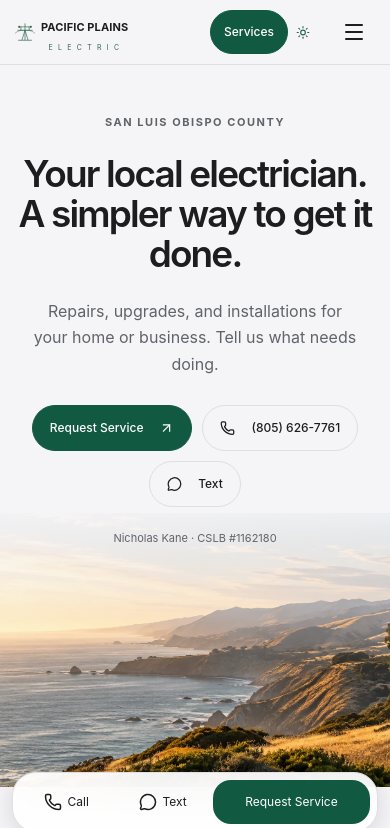
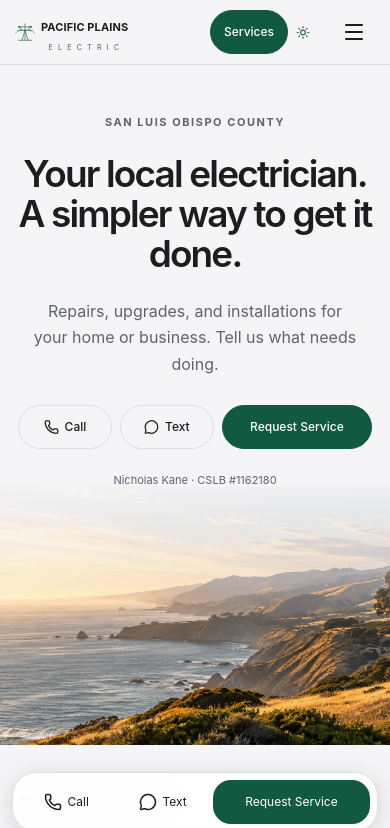
Before and after one commit to Sugar-Kane/Pacific-Plains-Electric, a Next.js app: page / in a window 390 px wide. Shown: the top 828 px of the page. Built offline with nearby package versions, Linux system fonts and the light colour scheme.

Commit message:
Keep mobile call text and request buttons in one compact row

```diff
--- a/app/globals.css
+++ b/app/globals.css
@@ -1914,3 +1914,16 @@ footer .brand .wordmark { color: var(--gold); }
  .mobile-action-bar a { gap: 6px; font-size: 12px; }
  .mobile-action-bar a:last-child svg { display: none; }
 }
+
+.call-label { display: none; }
+@media (max-width:700px) {
+ .customer-actions, .hero .customer-actions, .contact-cta .customer-actions { display: grid; grid-template-columns: 1fr 1fr 1.6fr; gap: 8px; width: 100%; max-width: 400px; margin-inline: auto; }
+ .customer-actions .button, .hero .customer-actions .button { min-width: 0; min-height: 44px; padding: 11px 10px; font-size: 12px; gap: 6px; white-space: nowrap; }
+ .customer-actions .call-action { order: 0; }
+ .customer-actions .text-action { order: 1; }
+ .customer-actions .request-action { order: 2; }
+ .customer-actions .request-action svg { display: none; }
+ .customer-actions .call-number { display: none; }
+ .customer-actions .call-label { display: inline; }
+ .customer-actions svg { width: 16px; height: 16px; }
+}
--- a/components/public.tsx
+++ b/components/public.tsx
@@ -5,15 +5,15 @@ import { services } from "@/config/content";
 import { ServiceIcon } from "./icons";
 export function Actions() {
   return (
-    <div className="actions">
-      <Link className="button" href="/request-service">
+    <div className="actions customer-actions">
+      <Link className="button request-action" href="/request-service">
         Request Service <ArrowUpRight size={18} />
       </Link>
-      <a className="button outline" href={business.workPhone.tel}>
+      <a className="button outline call-action" href={business.workPhone.tel} aria-label={"Call " + business.workPhone.display}>
         <Phone size={18} />
-        {business.workPhone.display}
+        <span className="call-number">{business.workPhone.display}</span><span className="call-label">Call</span>
       </a>
-      <a className="button outline" href={business.workPhone.sms} aria-label="Text Pacific Plains Electric">
+      <a className="button outline text-action" href={business.workPhone.sms} aria-label="Text Pacific Plains Electric">
         <MessageCircle size={18} /> Text
       </a>
     </div>
```
